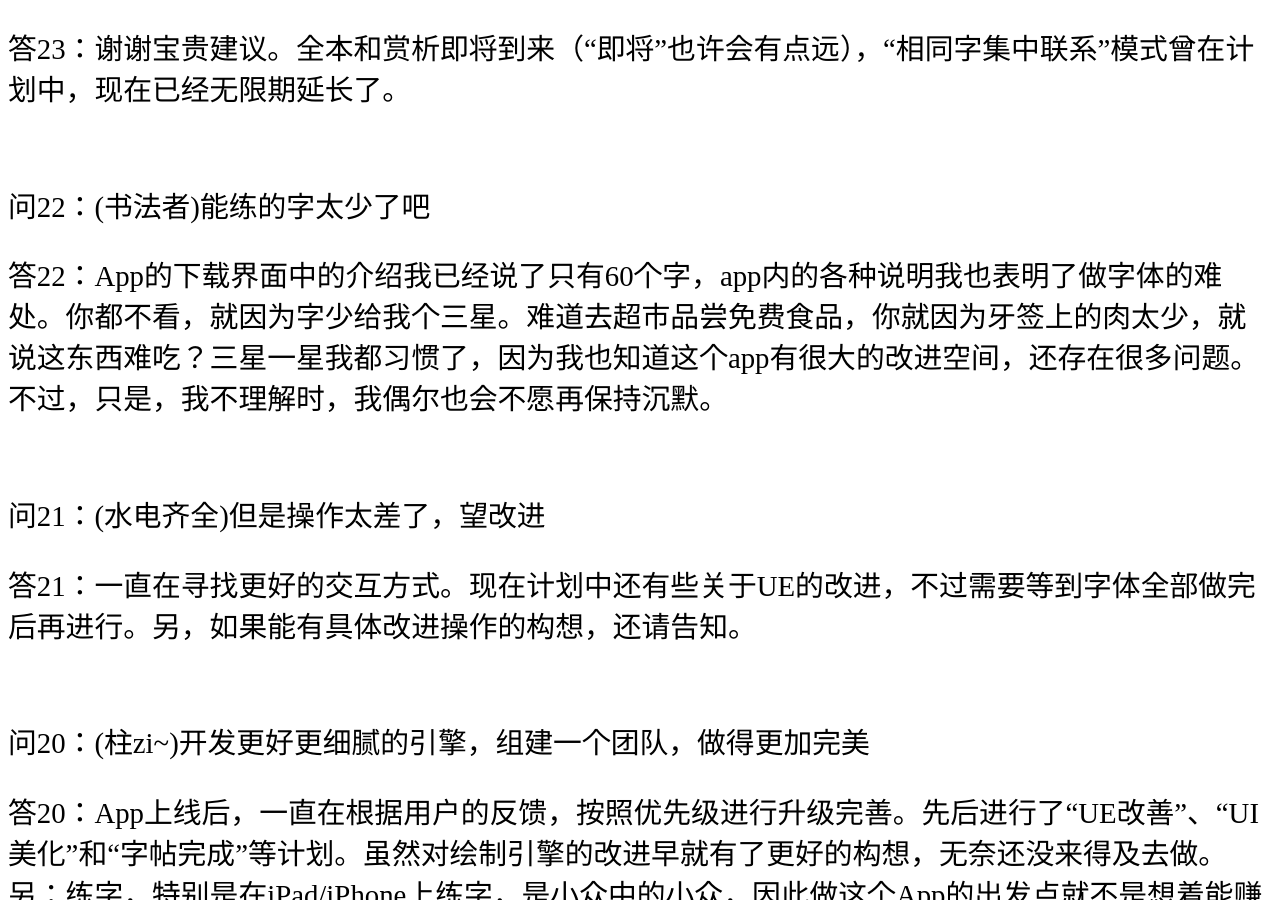
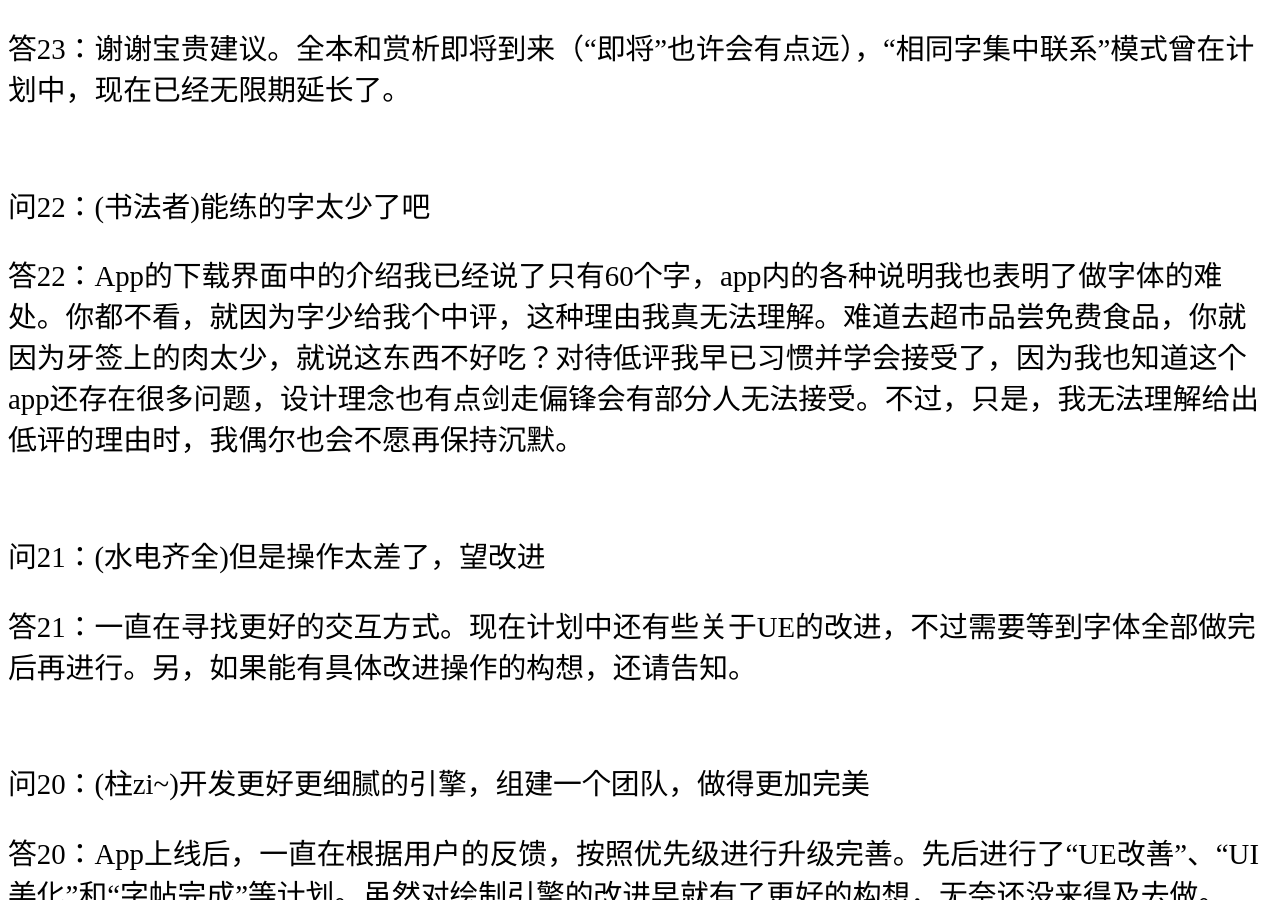
Before and after one commit to shengzhe/livecalligraphy, a Jekyll site: the page built from _posts/2012-08-31-LiveCalligraphyHelp.html, in a window 1280 px wide and 900 px high, scrolled down 7337 px. Built offline with Jekyll 4.4.1, drawn with Linux system fonts in a browser that asks for light colours; Markdown is read by kramdown in place of the engine named in the settings.

Commit message:
Update 2012-08-31-LiveCalligraphyHelp.html

```diff
--- a/_posts/2012-08-31-LiveCalligraphyHelp.html
+++ b/_posts/2012-08-31-LiveCalligraphyHelp.html
@@ -89,7 +89,7 @@ title: 活字帖在线帮助(Help of Live Calligraphy)
 <p>答23：谢谢宝贵建议。全本和赏析即将到来（“即将”也许会有点远），“相同字集中联系”模式曾在计划中，现在已经无限期延长了。</p>
 <br/>
 <p>问22：(书法者)能练的字太少了吧</p>
-<p>答22：App的下载界面中的介绍我已经说了只有60个字，app内的各种说明我也表明了做字体的难处。你都不看，就因为字少给我个三星。难道去超市品尝免费食品，你就因为牙签上的肉太少，就说这东西难吃？三星一星我都习惯了，因为我也知道这个app有很大的改进空间，还存在很多问题。不过，只是，我不理解时，我偶尔也会不愿再保持沉默。</p>
+<p>答22：App的下载界面中的介绍我已经说了只有60个字，app内的各种说明我也表明了做字体的难处。你都不看，就因为字少给我个中评，这种理由我真无法理解。难道去超市品尝免费食品，你就因为牙签上的肉太少，就说这东西不好吃？对待低评我早已习惯并学会接受了，因为我也知道这个app还存在很多问题，设计理念也有点剑走偏锋会有部分人无法接受。不过，只是，我无法理解给出低评的理由时，我偶尔也会不愿再保持沉默。</p>
 <br/>
 <p>问21：(水电齐全)但是操作太差了，望改进</p>
 <p>答21：一直在寻找更好的交互方式。现在计划中还有些关于UE的改进，不过需要等到字体全部做完后再进行。另，如果能有具体改进操作的构想，还请告知。</p>
```
